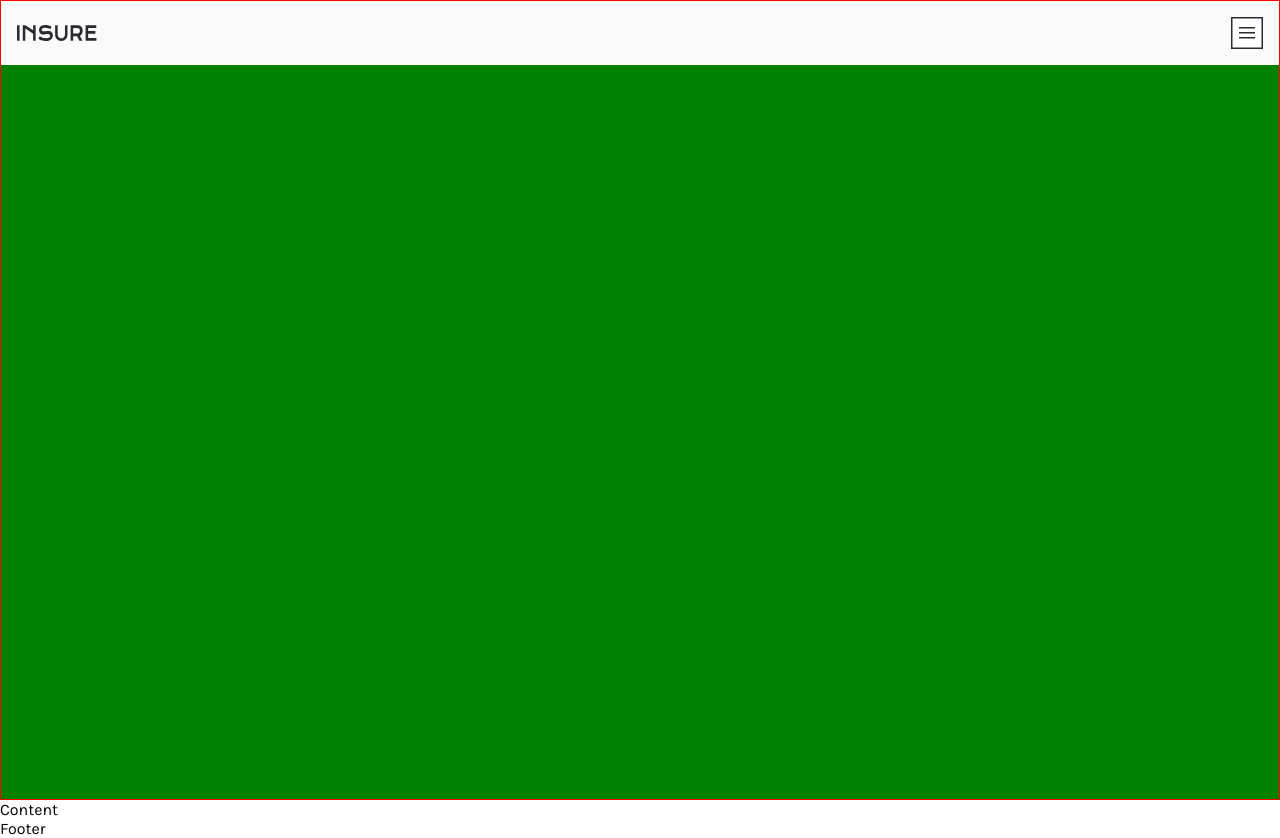
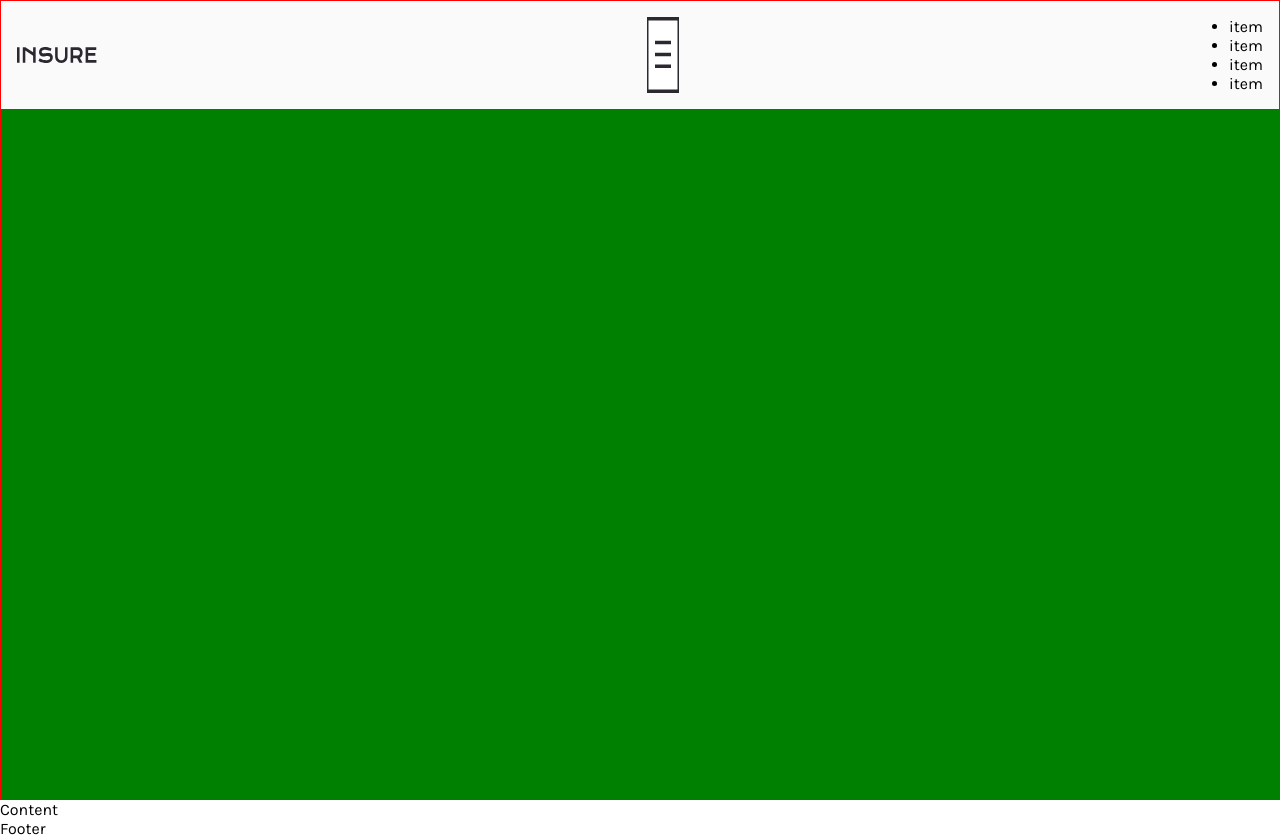
Before and after one commit to Gostyu/insure-landing-page, a React (Create React App) app: page / in a window 1280 px wide. Built offline with nearby package versions, Linux system fonts and the light colour scheme.

Commit message:
links in navbar

```diff
--- a/src/components/Navbar.js
+++ b/src/components/Navbar.js
@@ -2,10 +2,19 @@ import React from 'react';
 import logo from '../images/logo.svg';
 import hamburgerLogo from '../images/icon-hamburger.svg';
 import '../stylesheets/components/_navbar.scss';
+function Links(){
+    const items = ["How we work","Blog"," Account","View plans"];
+    return <ul class="nav_links">
+       {items.map((item)=>{
+           return <li class="nav_link"><a>item</a></li>
+       })}
+    </ul>
+}
 export default function NavBar (){
 
     return <nav class="nav">
         <img src={logo} alt="" class="nav_brand"></img>
         <img src={hamburgerLogo} alt=""></img>
+        <Links></Links>
     </nav>
 }
```
